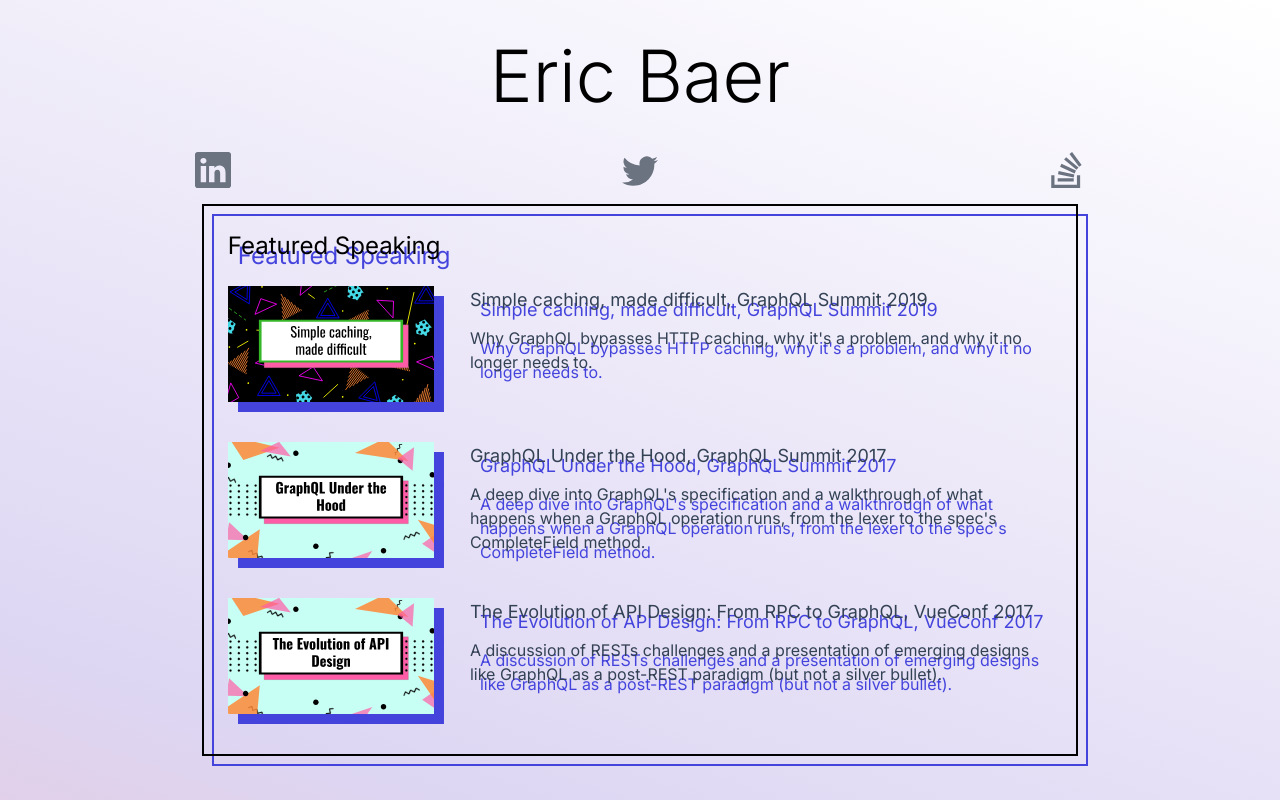
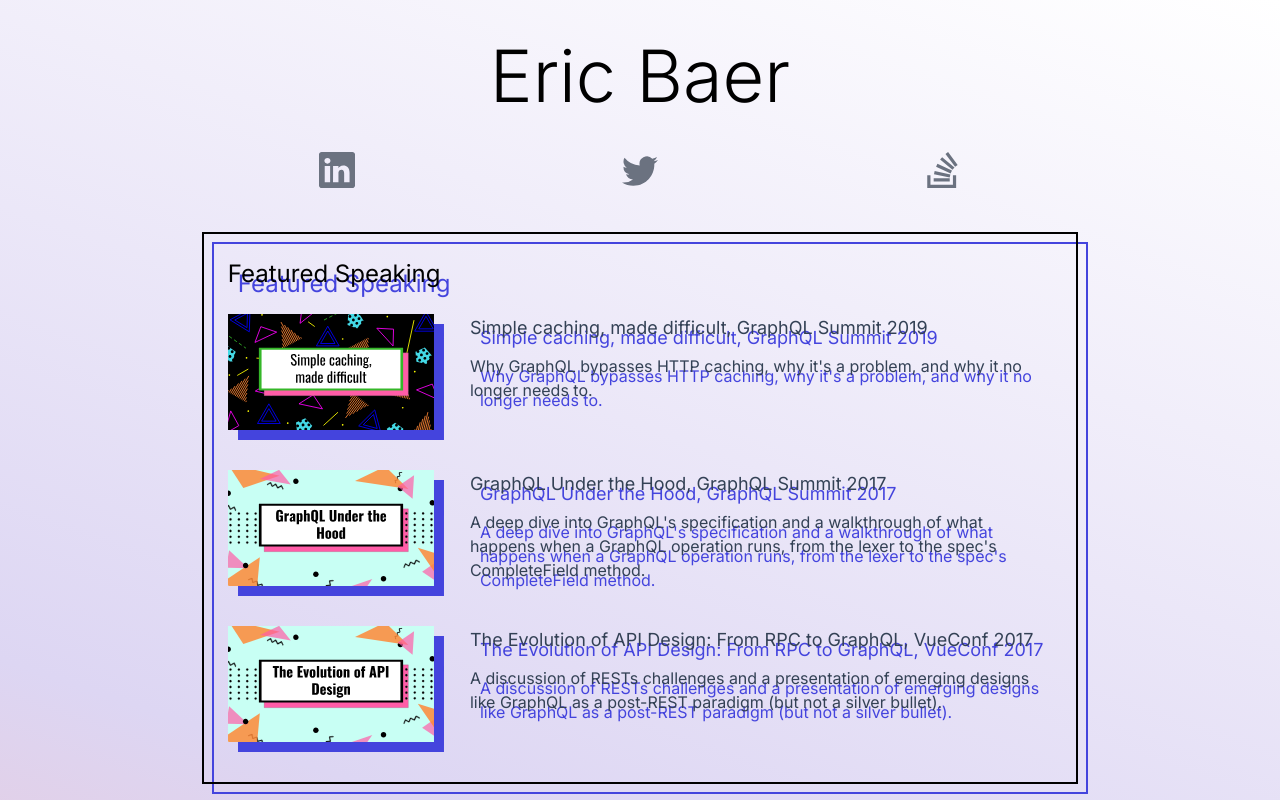
Before and after one commit to baer/ericbaer.com, a Next.js app: page / in a window 1280 px wide. Shown: the top 800 px of the page. Built offline with nearby package versions, Linux system fonts and the light colour scheme.

Commit message:
Style cleanup

```diff
--- a/src/app/layout.module.css
+++ b/src/app/layout.module.css
@@ -14,6 +14,16 @@
 
 .app-layout > header {
   grid-area: header;
+
+  display: grid;
+  grid-template-columns:
+    1fr
+    min(90ch, 100%)
+    1fr;
+}
+
+.app-layout > header > * {
+  grid-column: 2;
 }
 
 /* https://www.joshwcomeau.com/css/full-bleed/ */
--- a/src/app/layout.tsx
+++ b/src/app/layout.tsx
@@ -49,7 +49,7 @@
               className={joinClasses([
                 "flex",
                 "justify-around",
-                "mt-10",
+                "mb-7",
                 "text-4xl",
                 "text-gray-500",
               ])}
```
